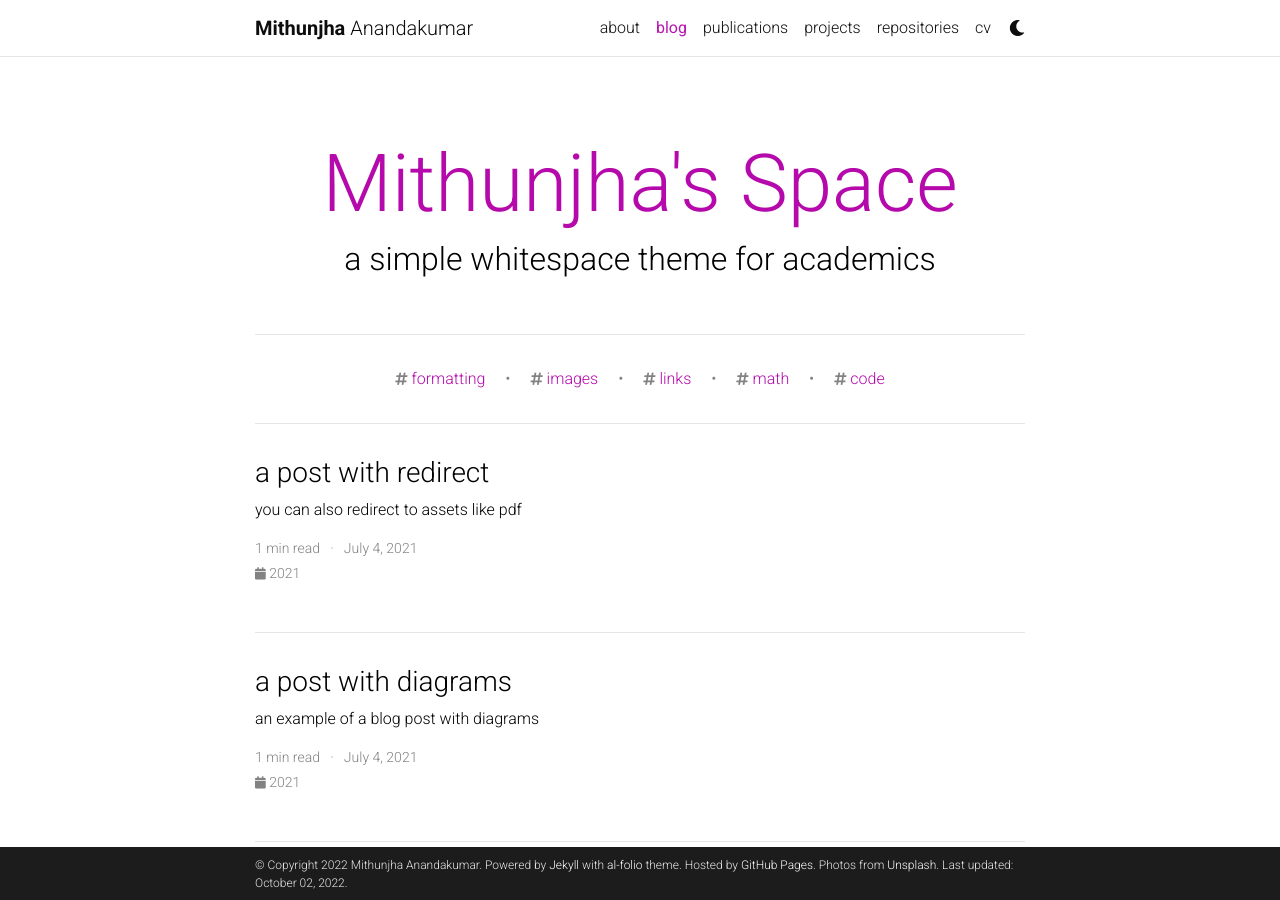
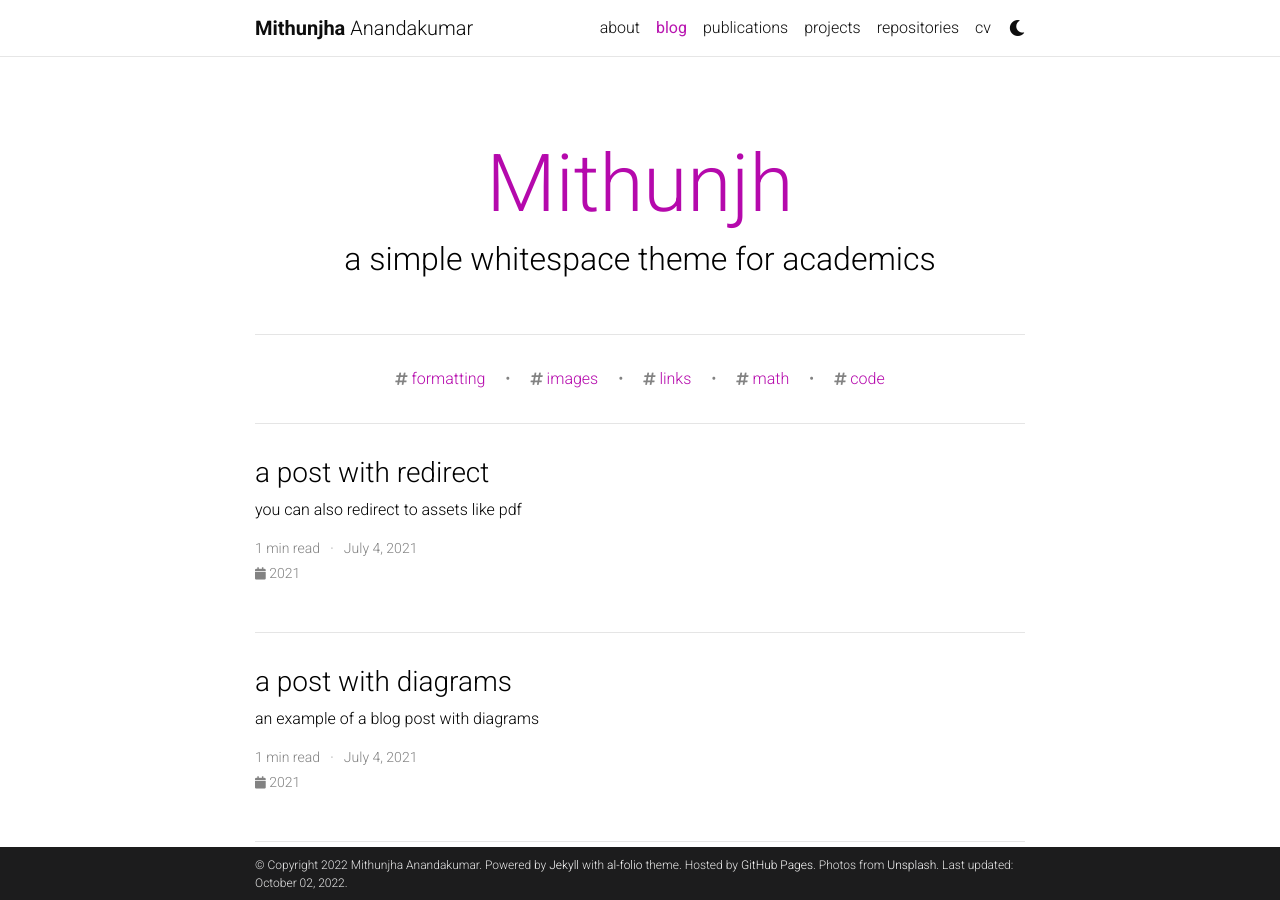
Before and after one commit to Mithunjha/Mithunjha.github.io, a Jekyll site: the page built from blog/index.html, in a window 1280 px wide and 900 px high. Built offline with Jekyll 4.4.1, drawn with Linux system fonts in a browser that asks for light colours; the list of posts is cut into pages by our own code; comment, search, counter and statistics services are not loaded; a style sheet for code colours, icons or effects is not loaded.

Commit message:
Update _config.yml

```diff
--- a/_config.yml
+++ b/_config.yml
@@ -16,7 +16,7 @@ footer_text: >
 keywords: jekyll, jekyll-theme, academic-website, portfolio-website  # add your own keywords or leave empty
 
 lang: en # the language of your site (for example: en, fr, cn, ru, etc.)
-icon:  ⚛️  # the emoji used as the favicon (alternatively, provide image name in /assets/img/)
+icon: ⚛️  # the emoji used as the favicon (alternatively, provide image name in /assets/img/)
 
 url: https://mithunjha.github.io # the base hostname & protocol for your site
 baseurl:  # the subpath of your site, e.g. /blog/
@@ -110,7 +110,7 @@ bing_site_verification:  # out your bing-site-verification ID (Bing Webmaster)
 # Blog
 # -----------------------------------------------------------------------------
 
-blog_name: Mithunjha's Space # blog_name will be displayed in your blog page
+blog_name: Mithunjh # blog_name will be displayed in your blog page
 blog_nav_title: blog # your blog must have a title for it to be displayed in the nav bar
 blog_description: a simple whitespace theme for academics
 permalink: /blog/:year/:title/
@@ -120,7 +120,7 @@ pagination:
   enabled: true
 
 # Comments
-disqus_shortname: Mithunjha # put your disqus shortname
+disqus_shortname: # put your disqus shortname
 # https://help.disqus.com/en/articles/1717111-what-s-a-shortname
 
 # External sources.
@@ -128,7 +128,7 @@ disqus_shortname: Mithunjha # put your disqus shortname
 # you can display them in your blog by adding a link to the RSS feed.
 external_sources:
   - name: medium.com
-    rss_url: https://medium.com/me/stories/public
+    rss_url:
 
 # -----------------------------------------------------------------------------
 # Collections
```
